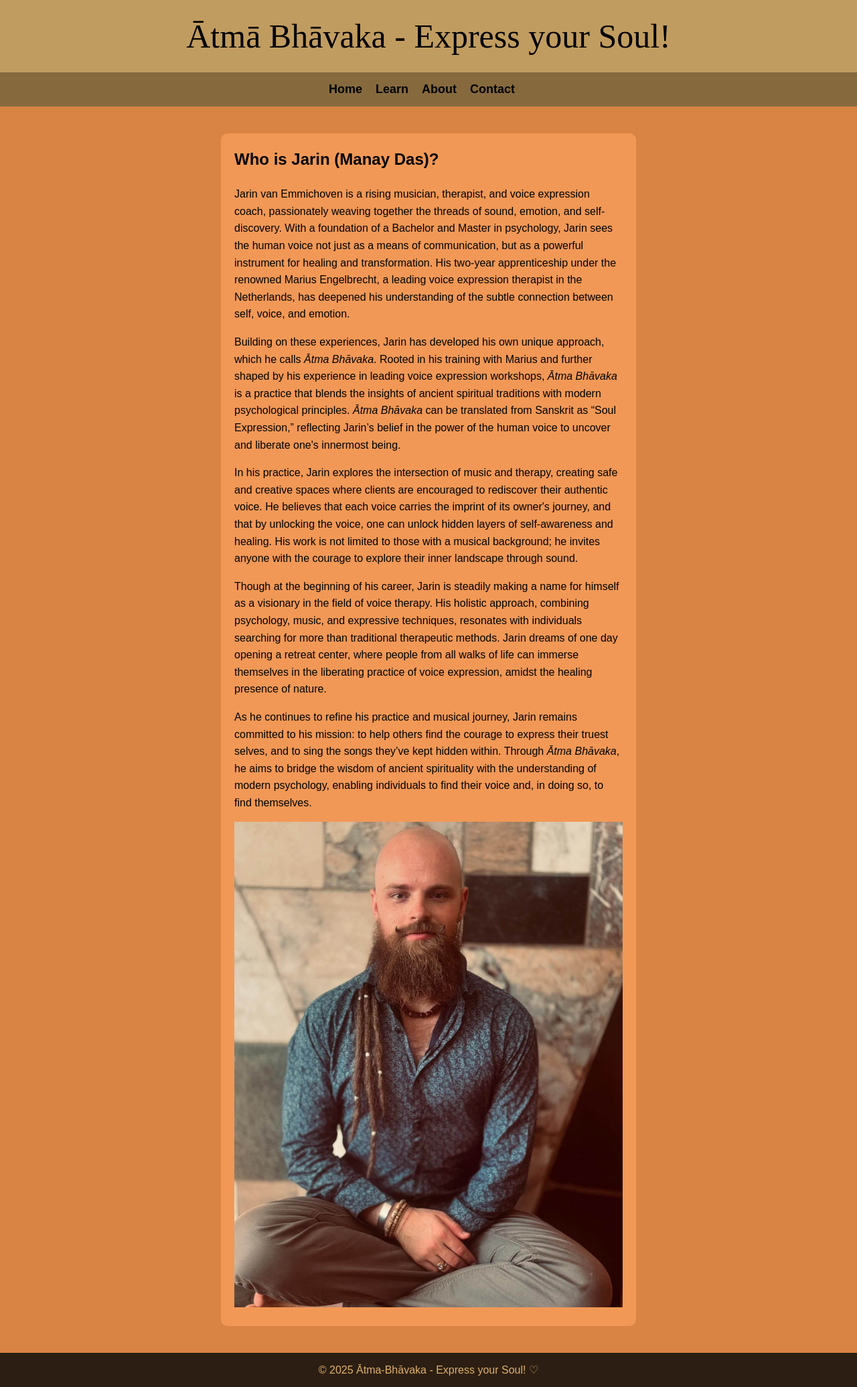
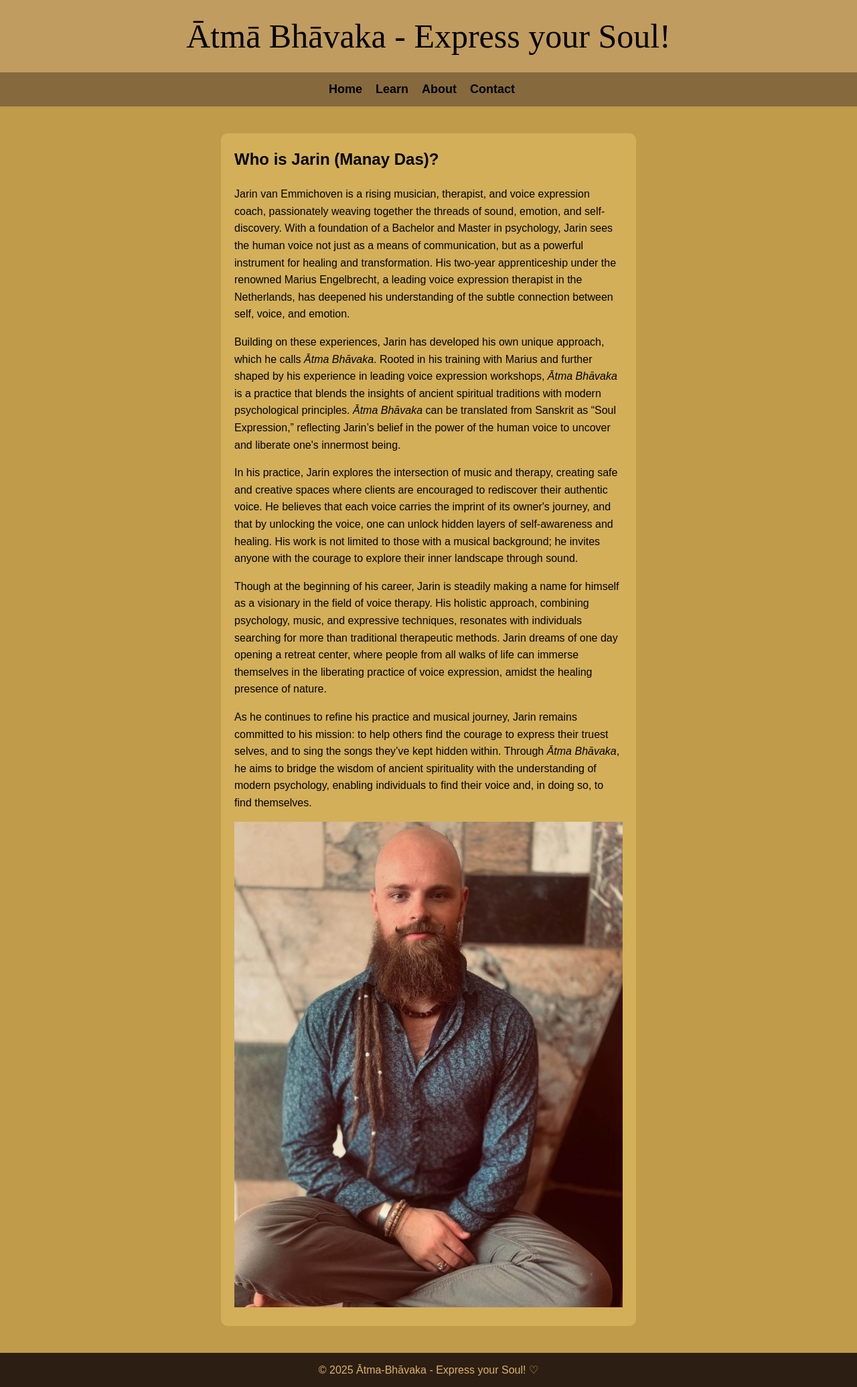
Before and after one commit to denisklopotan/atma-bhavaka, a Django app: page /about/ in a window 1280 px wide. Shown: the whole page at 67% size. Run offline with Django 5.2, Linux system fonts and the light colour scheme; some web fonts are replaced.

Commit message:
Update background colors and publish

```diff
--- a/atma_bhavaka/settings.py
+++ b/atma_bhavaka/settings.py
@@ -33,7 +33,7 @@ else:
 DEBUG = False
 
 ALLOWED_HOSTS = [
-    # '8000-denisklopot-atmabhavaka-xxxxxxxxx.gitpod.io',
+    '8000-denisklopot-atmabhavaka-xxxxxxxxxxxxxx.ws-eu117.gitpod.io',
     'atma-bhavaka-2a6f708e729b.herokuapp.com',
     'www.atma-bhavaka.com',
     '.atma-bhavaka.com',
--- a/static/css/styles.css
+++ b/static/css/styles.css
@@ -172,8 +172,8 @@ header nav ul li a:hover {
 /* LEARN PAGE */
 
 details {
-    /* background-color: #bf9c4a; */
-    background-color: #d3af5a;
+    /* background-color: #d3af5a; */
+    background-color: #b6b759;
     padding: 20px;
     margin-bottom: 10px;
     border-radius: 10px;
@@ -195,7 +195,8 @@ summary h2 {
 /* ABOUT PAGE */
 
 .about-page {
-    background-color: #f19856;
+    /* background-color: #df955f; */
+    background-color: #d3af5a;
     padding: 20px;
     border-radius: 10px;
 }
@@ -208,7 +209,8 @@ summary h2 {
 /* CONTACT PAGE */
 
 .contact-page {
-    background-color: #e78585;
+    /* background-color: #b0b158; */
+    background-color: #e7965a;
     padding: 20px;
     border-radius: 10px;
     width: auto;
--- a/templates/about.html
+++ b/templates/about.html
@@ -5,7 +5,8 @@
 {% block extracss %}
 <style>
     main {
-        background-color: #d98345; /* contact page background color */
+        background-color: #bf9b4a; /* about page background color */
+        /* background-color: #c97e48; */
         padding: 40px 20px 40px;
     }
 
--- a/templates/contact.html
+++ b/templates/contact.html
@@ -1,11 +1,11 @@
-<!-- templates/contact.html -->
 {% extends "base.html" %}
 {% block title %}Contact{% endblock %}
 
 {% block extracss %}
 <style>
     main {
-        background-color: #d37373; /* contact page background color */
+        background-color: #cf824a; /* contact page background color */
+        /* background-color: #9c9d49; */
         padding: 40px 20px 40px;
     }
 
--- a/templates/learn.html
+++ b/templates/learn.html
@@ -4,7 +4,8 @@
 {% block extracss %}
 <style>
     main {
-        background-color: #bf9b4a; /* contact page background color */
+        background-color: #9c9d49; /* learn page background color */
+        /* background-color: #bf9b4a; */
         padding: 40px 20px 40px;
     }
 
```
Also changed, not shown: 1 other file.
